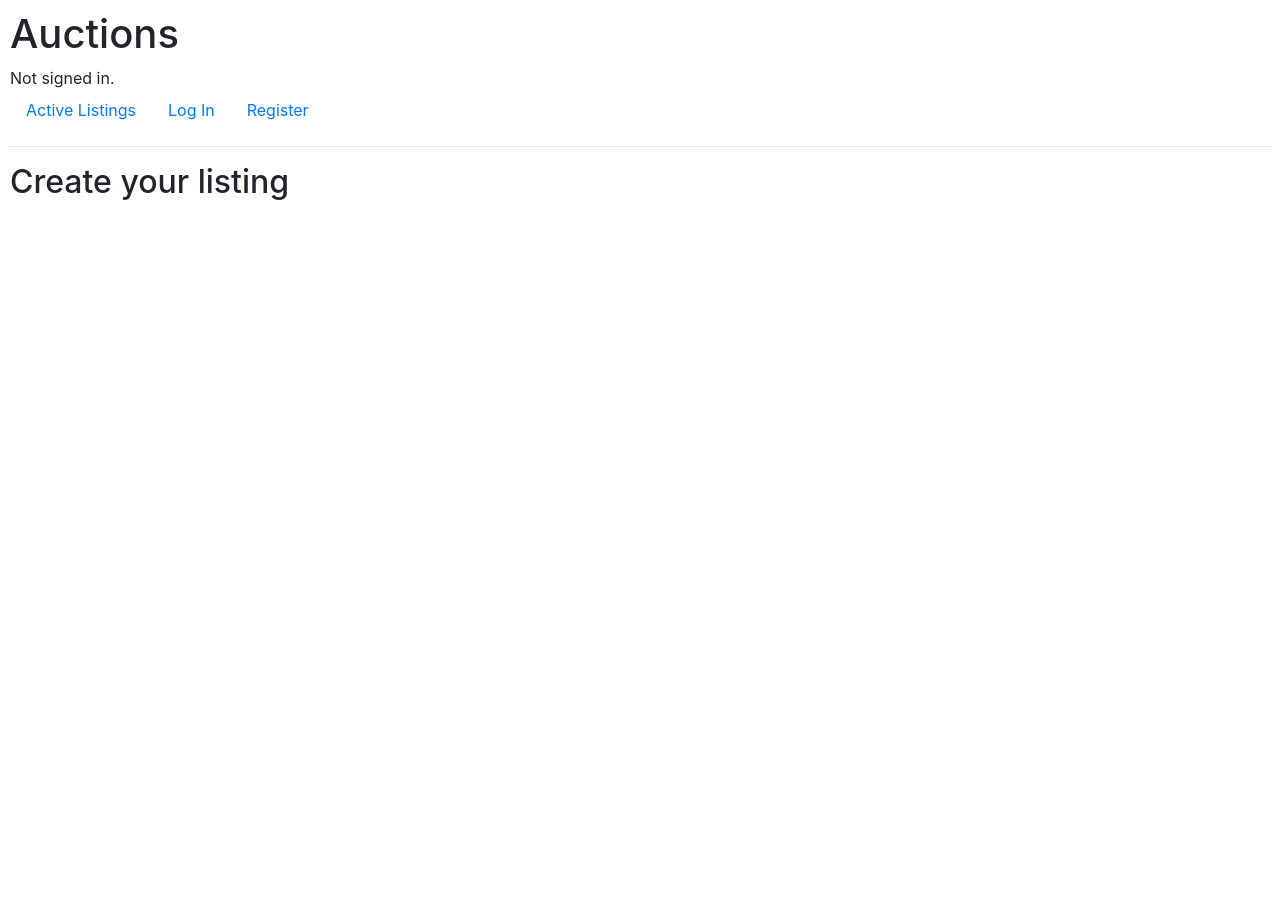
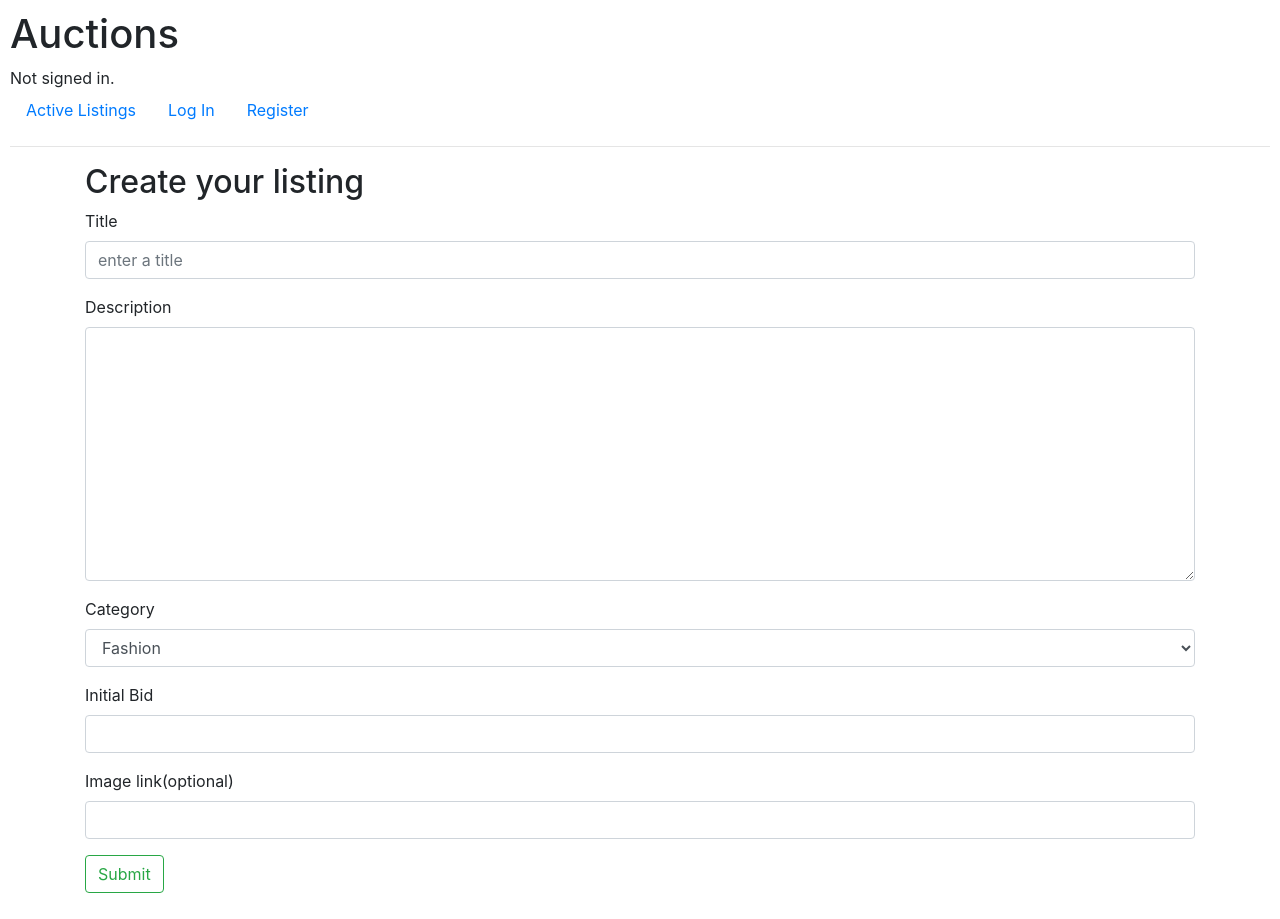
Before and after one commit to Aztec331/Auctions, a Django app: page /create_listing in a window 1280 px wide. Before the commit the page ends 200 px from the top, so only its background shows below. Run offline with Django 3.2, Linux system fonts and the light colour scheme; some libraries are stand-ins or nearby versions.

Commit message:
made the create_listing page again bruh

```diff
--- a/auctions/templates/auctions/create_listing.html
+++ b/auctions/templates/auctions/create_listing.html
@@ -1,13 +1,52 @@
 {% extends "auctions/layout.html" %}
 
 {% block body %}
+    <div class="container">
     <h2>Create your listing</h2>
+    </div>
 
-    <form action="" method="POST">
-        {%csrf_token%}
+    <div class="container">
+        <form action="" method="POST">
+            {%csrf_token%}
+
+            <div class="form-group">
+                <label>Title</label>
+                <input type="text" class="form-control" name="title" placeholder="enter a title">
+            </div>
+
+            <div class="form-group">
+                <label>Description</label>
+                <textarea name="description" cols="30" rows="10" class="form-control"></textarea>
+            </div>
+
+            <div class="form-group">
+                <label>Category</label>
+                <select name="category" class="form-control">
+                    <option>Fashion</option>
+                    <option>Tools</option>
+                    <option>Toys</option>
+                    <option>Electronics</option>
+                    <option>Home accessories</option>
+                    <option>Books</option>
+                </select>
+            </div>
+
+            <div class="form-group">
+                <label>Initial Bid</label>
+                <input type="number" class="form-control">
+            </div>
+
+            <div class="form-group">
+                <label>Image link(optional)</label>
+                <input type="text" class="form-control" name="image_link">
+            </div>
+
+            <div class="form-group">
+                <button type="button" class="btn btn-outline-success">Submit</button>
+            </div>
 
 
-
-    </form>
+        </form>
+    </div>
 
 {% endblock %}
```
